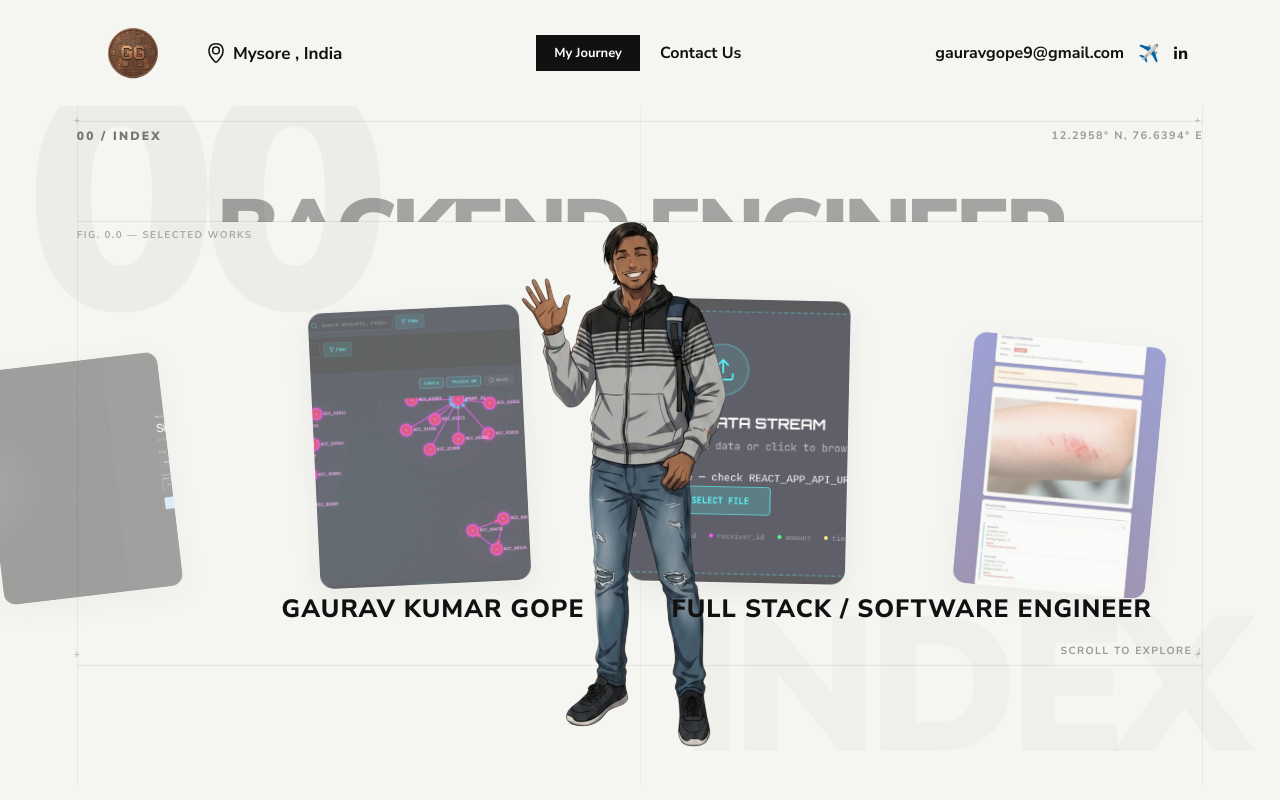
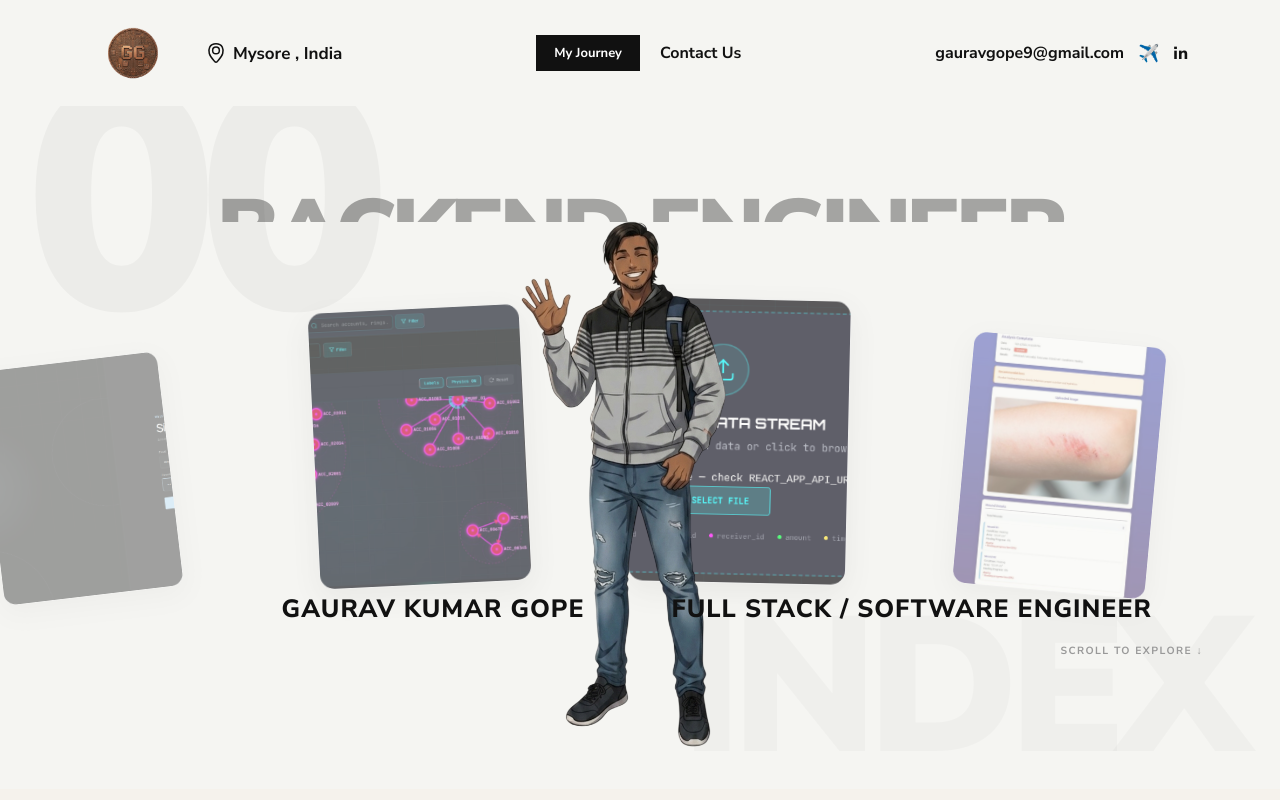
Before and after one commit to GauravKumarGope/MyPortfolio, a React app: page / in a window 1280 px wide. Shown: the top 800 px of the page. Built offline with nearby package versions, Linux system fonts and the light colour scheme; the HTML template or start-up script is replaced by a standard one.

Commit message:
ver-0.95 portfolio

```diff
--- a/src/components/hero/Hero.jsx
+++ b/src/components/hero/Hero.jsx
@@ -280,27 +280,27 @@ export default function Hero() {
         <div className="hero-bg-number">00</div>
         <div className="hero-bg-word">INDEX</div>
 
-        {/* Vertical guide lines */}
+        {/* Vertical guide lines
         <div className="hero-grid-line hero-grid-line-left" />
         <div className="hero-grid-line hero-grid-line-center" />
-        <div className="hero-grid-line hero-grid-line-right" />
+        <div className="hero-grid-line hero-grid-line-right" /> */}
 
-        {/* Horizontal rules */}
+        {/* Horizontal rules
         <div className="hero-rule hero-rule-top" />
         <div className="hero-rule hero-rule-mid" />
-        <div className="hero-rule hero-rule-bottom" />
+        <div className="hero-rule hero-rule-bottom" /> */}
 
         {/* Technical / Editorial labels */}
-        <span className="hero-label-top-left">00 / INDEX</span>
+        {/*<span className="hero-label-top-left">00 / INDEX</span>
         <span className="hero-label-top-right">12.2958° N, 76.6394° E</span>
-        <span className="hero-label-mid-left">FIG. 0.0 — SELECTED WORKS</span>
+        <span className="hero-label-mid-left">FIG. 0.0 — SELECTED WORKS</span>*/}
         <span className="hero-label-bottom-right">SCROLL TO EXPLORE ↓</span>
 
-        {/* Crosshair marks */}
+        {/* Crosshair marks
         <span className="hero-mark mark-tl">+</span>
         <span className="hero-mark mark-tr">+</span>
         <span className="hero-mark mark-bl">+</span>
-        <span className="hero-mark mark-br">+</span>
+        <span className="hero-mark mark-br">+</span> */}
       </div>
 
       {/* TITLE */}
```
